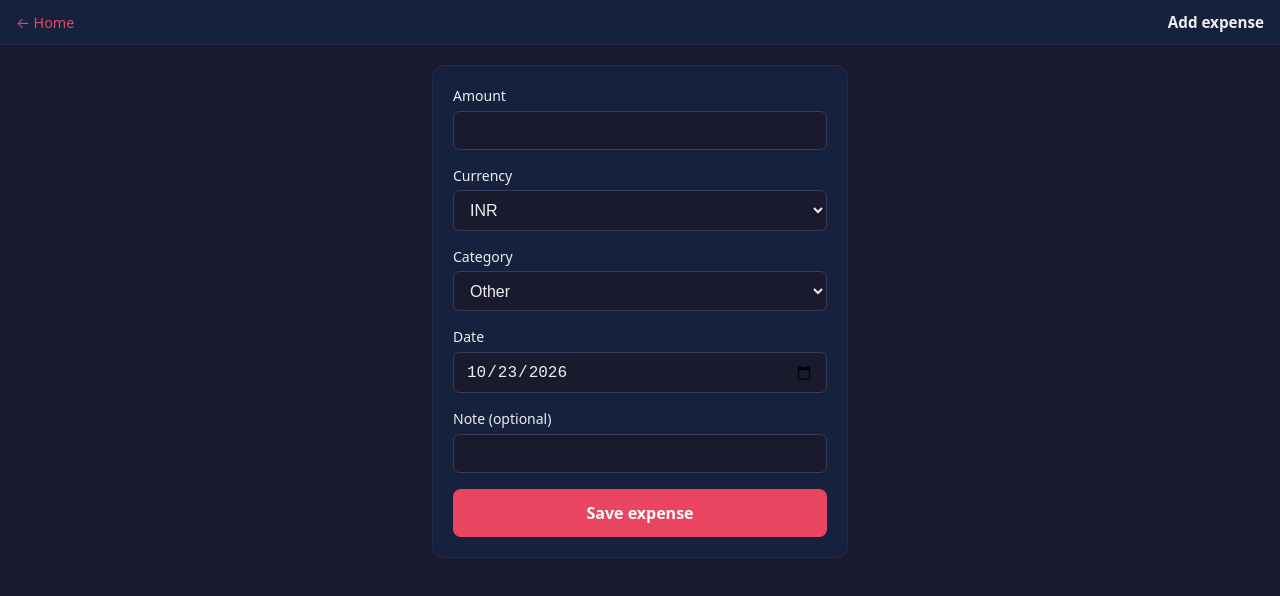
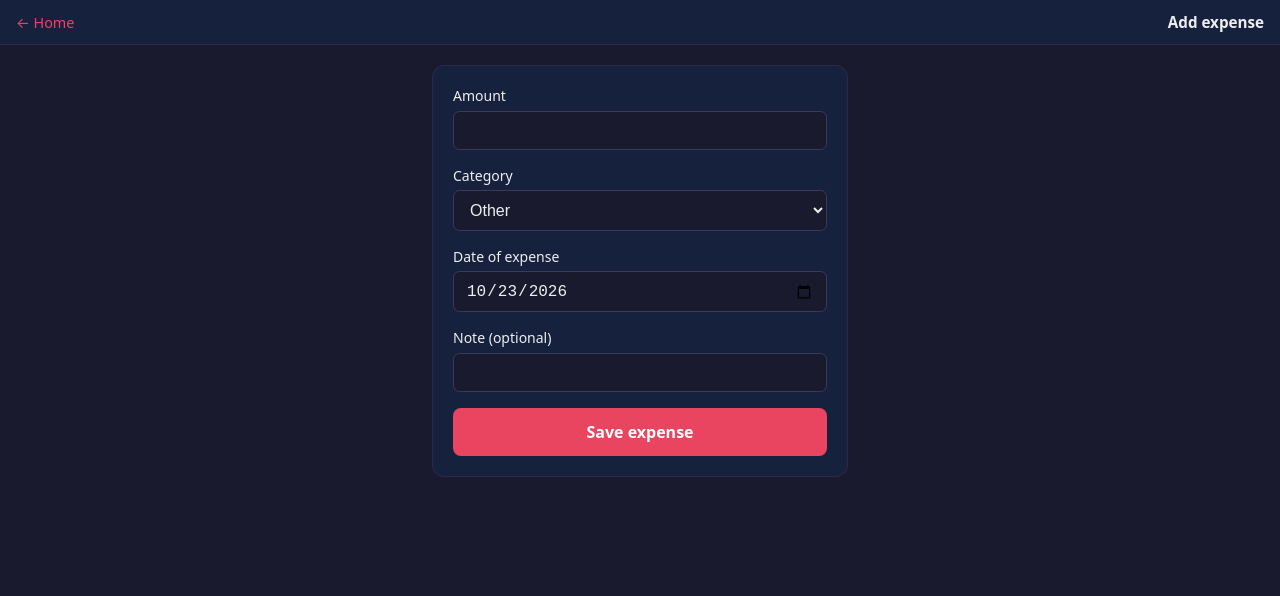
Before and after one commit to gvevance/fin_tracker, a website with bundled scripts: page add-expense.html in a window 1280 px wide. Built offline with nearby package versions, Linux system fonts and the light colour scheme; no server answers.

Commit message:
Drop currency picker and rename date field.

```diff
--- a/add-expense.html
+++ b/add-expense.html
@@ -29,14 +29,6 @@
           />
         </label>
         <label class="field">
-          <span>Currency</span>
-          <select name="currency">
-            <option value="INR" selected>INR</option>
-            <option value="USD">USD</option>
-            <option value="EUR">EUR</option>
-          </select>
-        </label>
-        <label class="field">
           <span>Category</span>
           <select name="category">
             <option value="Food">Food</option>
@@ -49,7 +41,7 @@
           </select>
         </label>
         <label class="field">
-          <span>Date</span>
+          <span>Date of expense</span>
           <input type="date" id="spent-at" name="spentAt" required />
         </label>
         <script>
--- a/js/pages/add-expense.js
+++ b/js/pages/add-expense.js
@@ -69,7 +69,7 @@ form.addEventListener("submit", async (e) => {
     try {
       await addExpense(user.uid, {
         amount,
-        currency: data.get("currency") || "INR",
+        currency: "INR",
         category: data.get("category") || "Other",
         note: data.get("note") || "",
         spentAt,
--- a/sw.js
+++ b/sw.js
@@ -1,4 +1,4 @@
-const CACHE_NAME = "financial-tracker-v31";
+const CACHE_NAME = "financial-tracker-v32";
 
 /** Icons only. Pages and scripts always come from the network so phones pick up updates. */
 const PRECACHE_URLS = [
```
